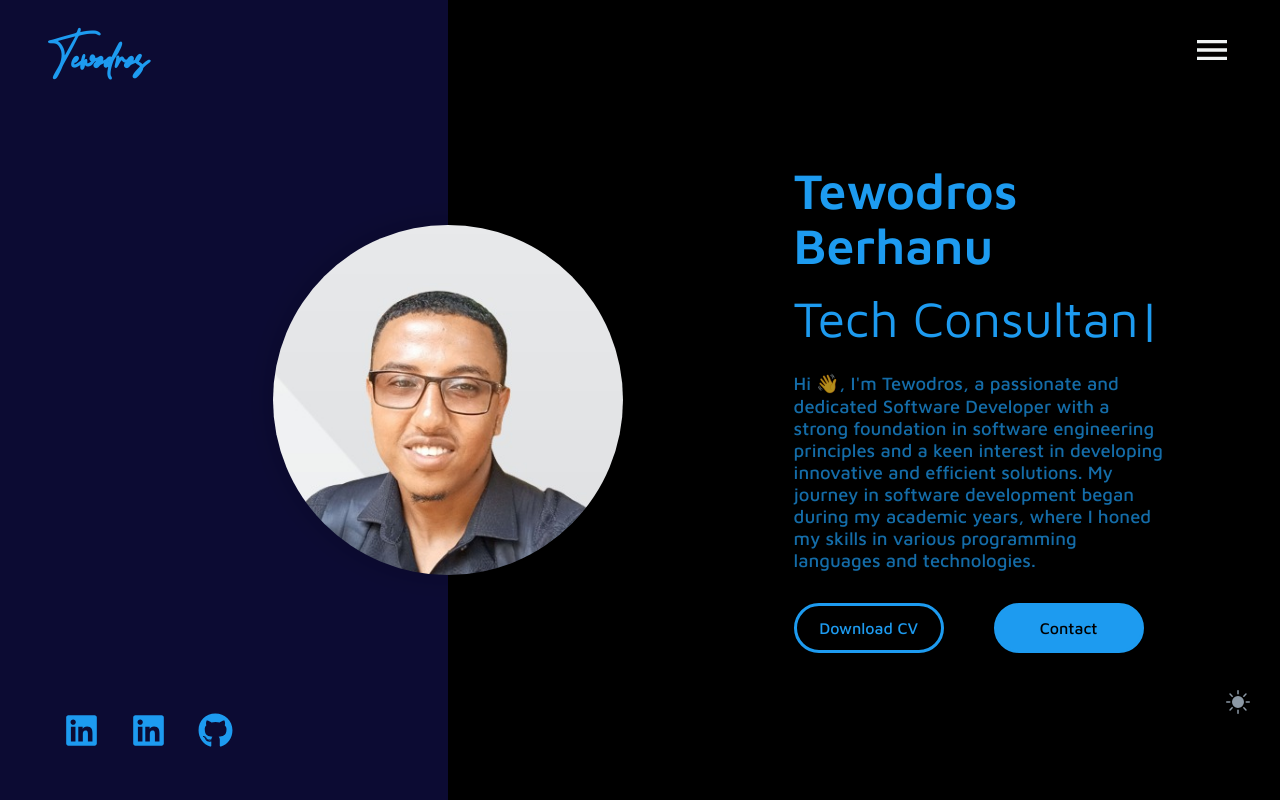
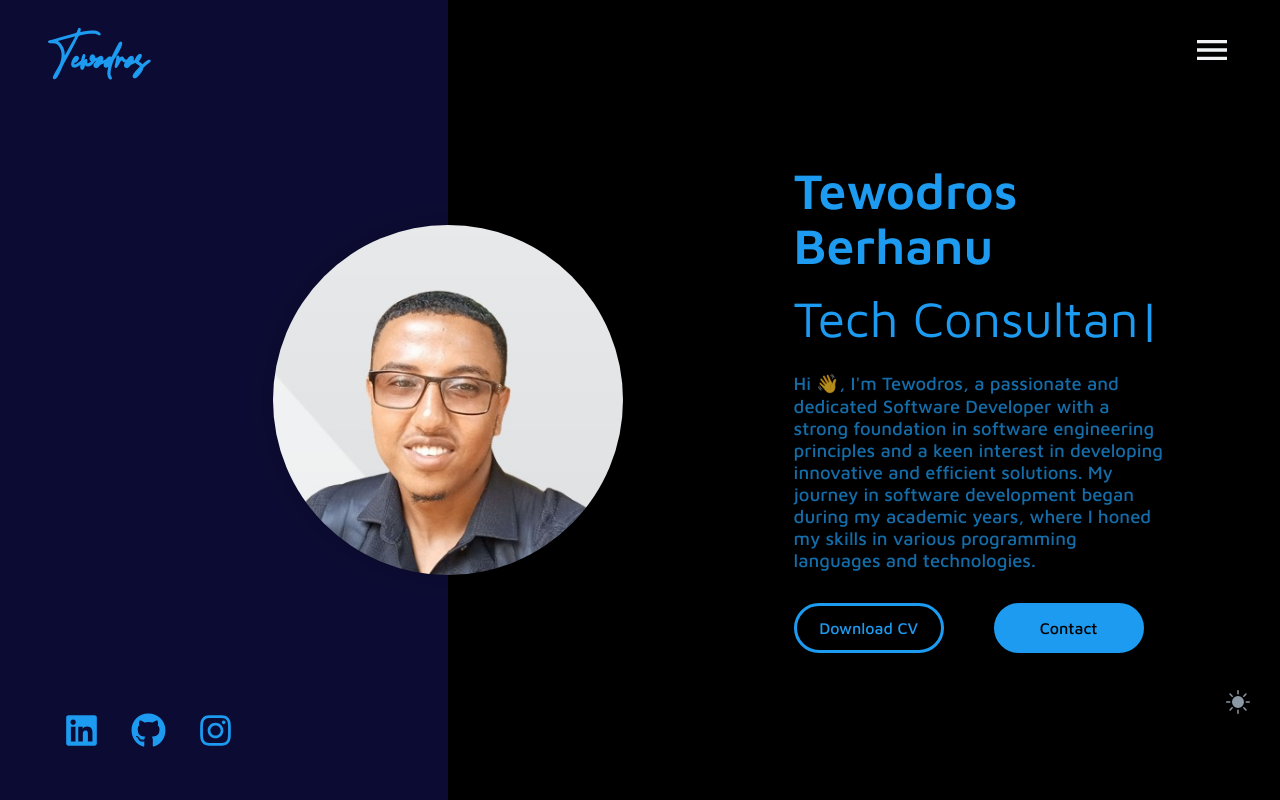
Before and after one commit to tediyo/Personal-Portfolio-Using-React-and-Emailjs, a React (Create React App) app: page / in a window 1280 px wide. Shown: the top 800 px of the page. Built offline with nearby package versions, Linux system fonts and the light colour scheme; no server answers; a web font is replaced by a local one.

Commit message:
Social icons

```diff
--- a/src/components/core-ui/landing/landing-ui.js
+++ b/src/components/core-ui/landing/landing-ui.js
@@ -6,7 +6,7 @@ import { headerData } from '../../../data/headerData';
 import './landing.css';
 
 import {
-    FaFacebook, FaGithub, FaLinkedin, FaTwitter
+    FaFacebook, FaGithub, FaLinkedin, FaInstagram, FaTwitter
 } from 'react-icons/fa';
 import { contactsData } from '../../../data/contactsData';
 
@@ -34,19 +34,7 @@ function LandingUI({ theme, drawerOpen, classes }) {
                                 />
                             </a>
                         )}
-                           {contactsData.Instagram && (
-                            <a
-                                href={contactsData.Instagram}
-                                target='_blank'
-                                rel='noreferrer'
-                            >
-                                <FaLinkedin
-                                    className='landing--social Instagram-icon'
-                                    style={{ color: theme.primary }}
-                                    aria-label='Instagram'
-                                />
-                            </a>
-                        )}
+
                         {contactsData.github && (
                             <a
                                 href={contactsData.github}
@@ -57,6 +45,19 @@ function LandingUI({ theme, drawerOpen, classes }) {
                                     className='landing--social'
                                     style={{ color: theme.primary }}
                                     aria-label='GitHub'
+                                />
+                            </a>
+                        )}
+                        {contactsData.Instagram && (
+                            <a
+                                href={contactsData.Instagram}
+                                target='_blank'
+                                rel='noreferrer'
+                            >
+                                <FaInstagram
+                                    className='landing--social Instagram-icon'
+                                    style={{ color: theme.primary }}
+                                    aria-label='Instagram'
                                 />
                             </a>
                         )}
```
